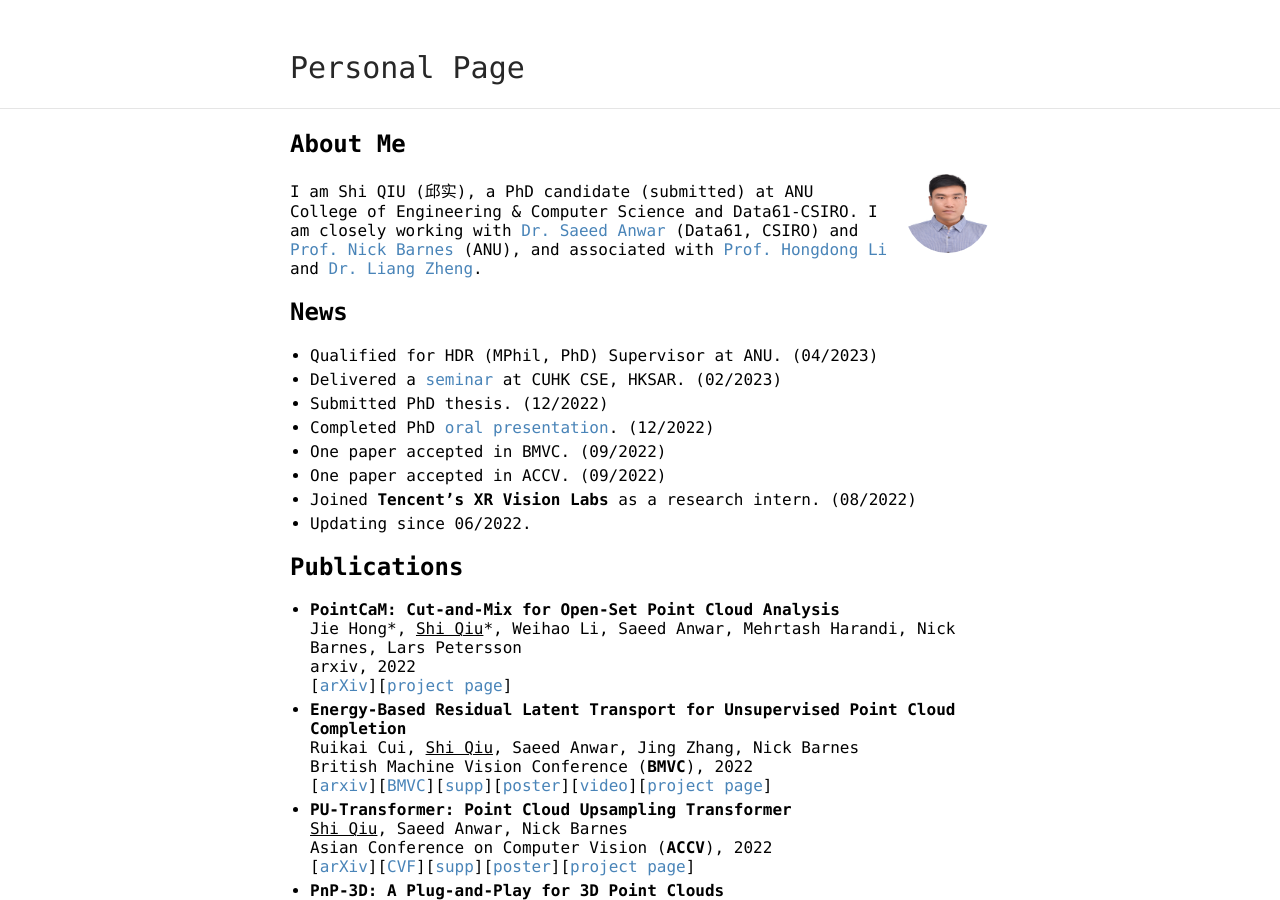
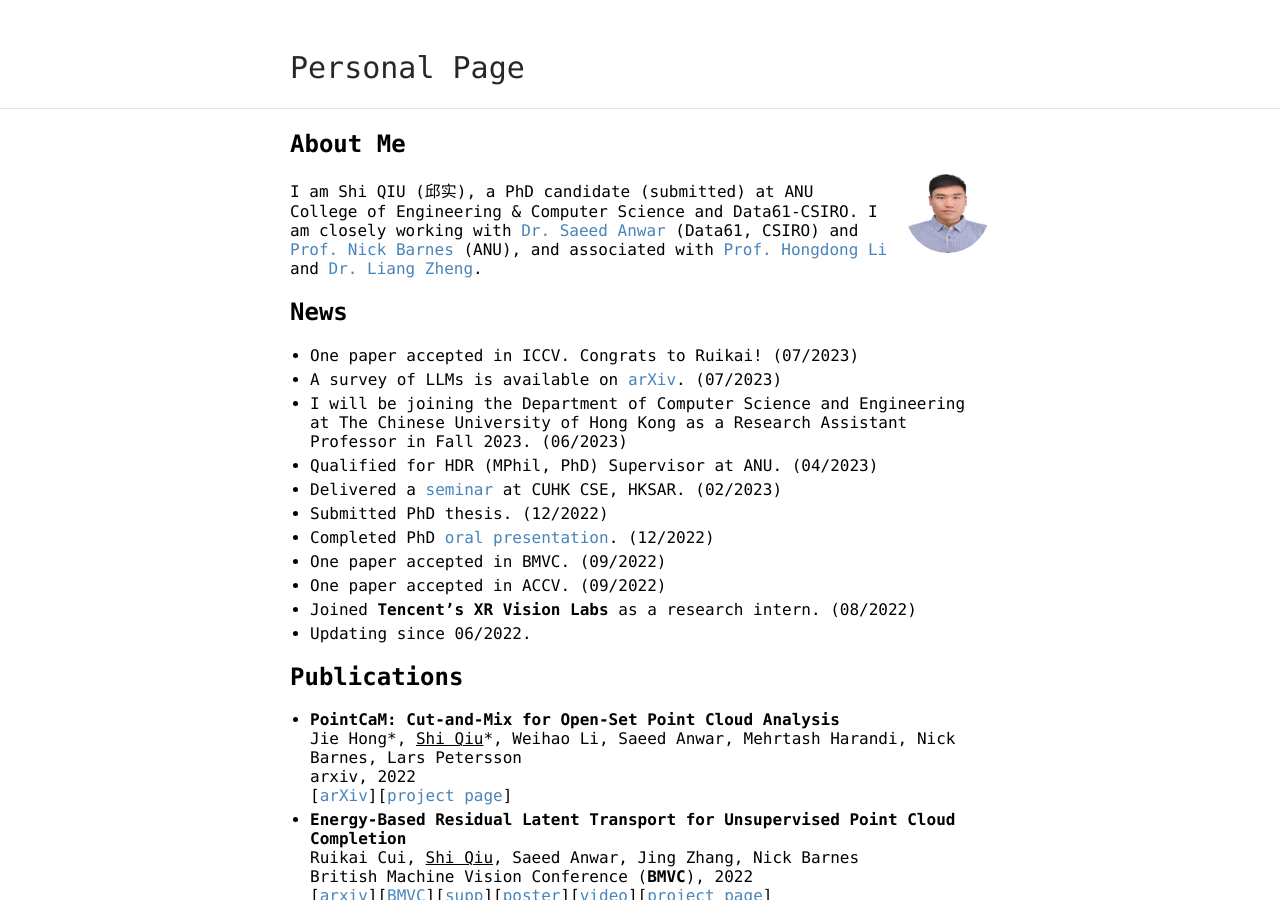
Before and after one commit to ShiQiu0419/ShiQiu0419.github.io, a Jekyll site: the page built from index.md, in a window 1280 px wide and 900 px high. Built offline with Jekyll 4.4.1, drawn with Linux system fonts in a browser that asks for light colours; our own code applies the rules of GitHub Pages for plain Markdown files.

Commit message:
Update index.md

```diff
--- a/index.md
+++ b/index.md
@@ -8,6 +8,9 @@ layout: default
 I am Shi QIU (邱实), a PhD candidate (submitted) at ANU College of Engineering & Computer Science and Data61-CSIRO. I am closely working with [Dr. Saeed Anwar](https://saeed-anwar.github.io/) (Data61, CSIRO) and [Prof. Nick Barnes](http://users.cecs.anu.edu.au/~nmb/) (ANU), and associated with [Prof. Hongdong Li](http://users.cecs.anu.edu.au/~hongdong/) and [Dr. Liang Zheng](https://zheng-lab.cecs.anu.edu.au/index.html).
 
 ## News
+* One paper accepted in ICCV. Congrats to Ruikai! (07/2023)
+* A survey of LLMs is available on [arXiv](https://arxiv.org/abs/2307.06435). (07/2023)
+* I will be joining the Department of Computer Science and Engineering at The Chinese University of Hong Kong as a Research Assistant Professor in Fall 2023. (06/2023)
 * Qualified for HDR (MPhil, PhD) Supervisor at ANU. (04/2023)
 * Delivered a [seminar](https://www.cse.cuhk.edu.hk/upcoming-events/learning-deep-feature-representations-of-3d-point-cloud-data/) at CUHK CSE, HKSAR. (02/2023)
 * Submitted PhD thesis. (12/2022)
```
